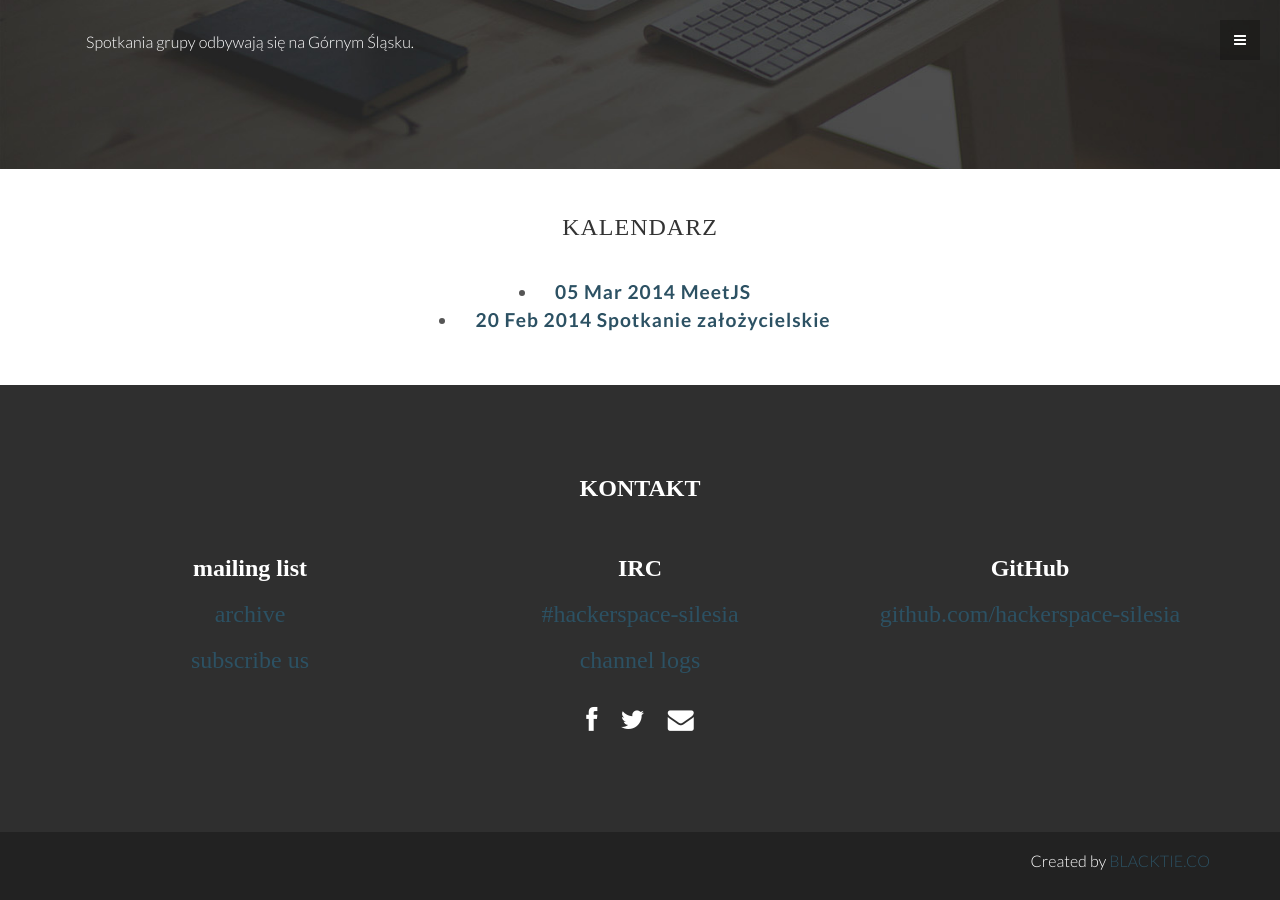
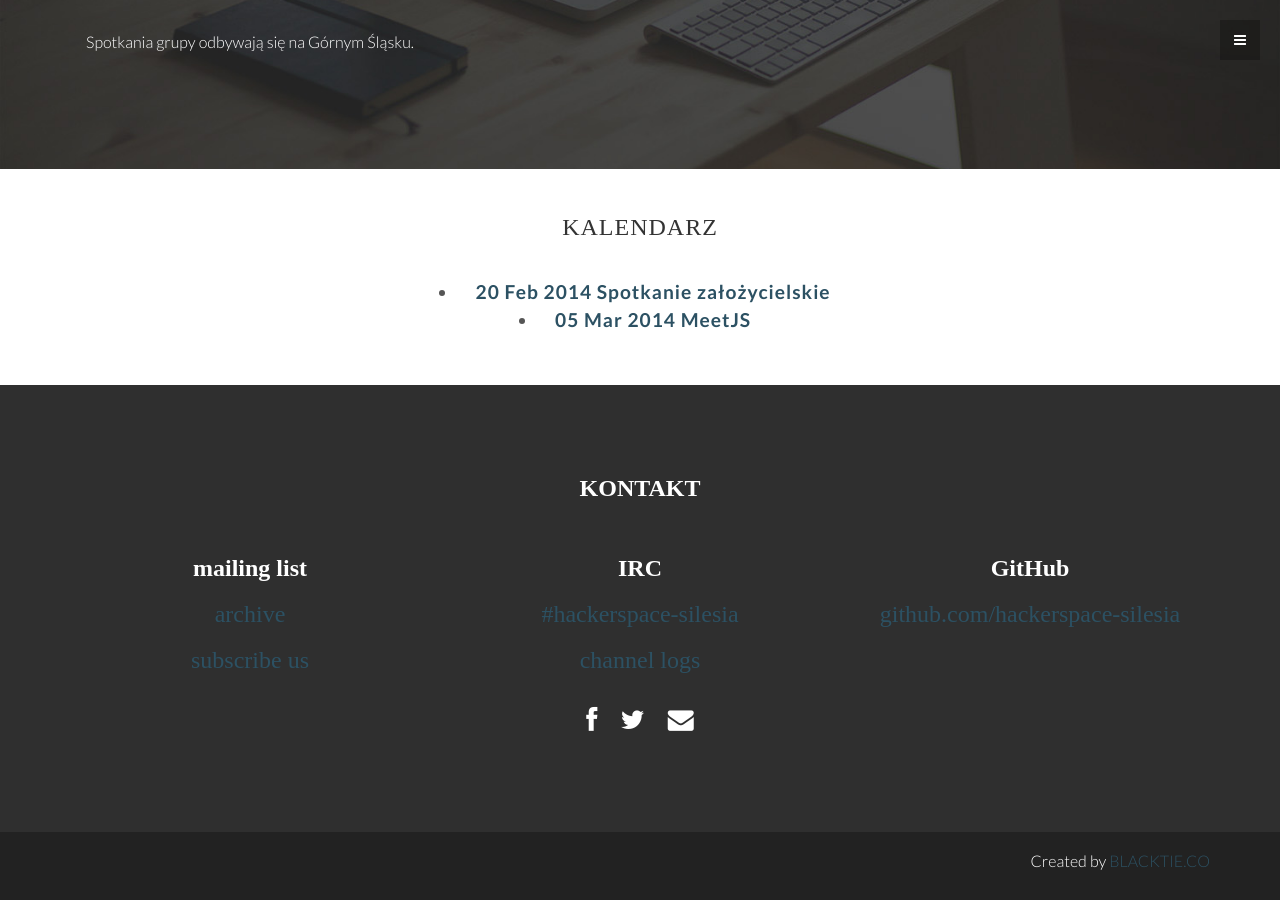
Before and after one commit to hackerspace-silesia/hackerspace-silesia.github.io, a Jekyll site: the page built from index.html, in a window 1280 px wide and 900 px high, scrolled down 1962 px. Built offline with Jekyll 4.4.1, drawn with Linux system fonts in a browser that asks for light colours.

Commit message:
reversed posts

```diff
--- a/index.html
+++ b/index.html
@@ -73,12 +73,10 @@ title: Hackerspace Silesia
                 <div class="col-lg-12">
                     <h3>KALENDARZ</h3>
                     <br>
-                    {% for post in site.posts %}
-                        {% if post.categories contains 'calendar' %}
+                    {% for post in site.categories['calendar'] reversed limit: 10 %}
                             <li>
                                 <a href="{{ post.url }}">{{ post.date | date_to_string }} {{ post.title }}</a>
                             </li>
-                        {% endif %}
                     {% endfor %}
                     <br>
                 </div>
```
